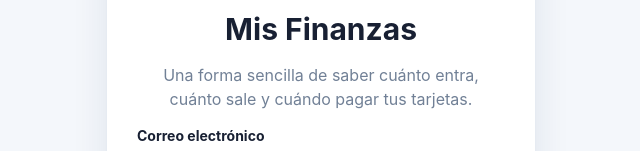
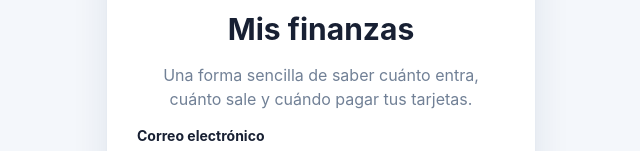
Before and after one commit to JesusZt1981/inversor-facil, a website: page public/index.html in a window 1280 px wide. Shown: the part 229-380 px from the top of the page, 319-959 px from the left. Drawn offline with Linux system fonts and the light colour scheme; no server answers.

Commit message:
Rename visible app to Mis finanzas

```diff
--- a/public/index.html
+++ b/public/index.html
@@ -4,7 +4,7 @@
   <meta charset="utf-8">
   <meta name="viewport" content="width=device-width,initial-scale=1,viewport-fit=cover">
   <meta name="theme-color" content="#f4f7fb">
-  <title>Mis Finanzas</title>
+  <title>Mis finanzas</title>
   <link rel="stylesheet" href="/styles.css">
 </head>
 <body>
@@ -13,7 +13,7 @@
   <section id="authView" class="auth-shell">
     <div class="auth-card">
       <div class="brand-mark">$</div>
-      <h1>Mis Finanzas</h1>
+      <h1>Mis finanzas</h1>
       <p>Una forma sencilla de saber cuánto entra, cuánto sale y cuándo pagar tus tarjetas.</p>
       <label>Correo electrónico<input id="authEmail" type="email" autocomplete="email" placeholder="tu@correo.com"></label>
       <label>Contraseña<input id="authPassword" type="password" autocomplete="current-password" placeholder="Mínimo 6 caracteres"></label>
@@ -27,7 +27,7 @@
     <header class="topbar">
       <div>
         <div class="eyebrow">MI DINERO</div>
-        <h1>Mis Finanzas</h1>
+        <h1>Mis finanzas</h1>
       </div>
       <button class="icon-btn" id="logoutBtn" title="Salir">↪</button>
     </header>
```
